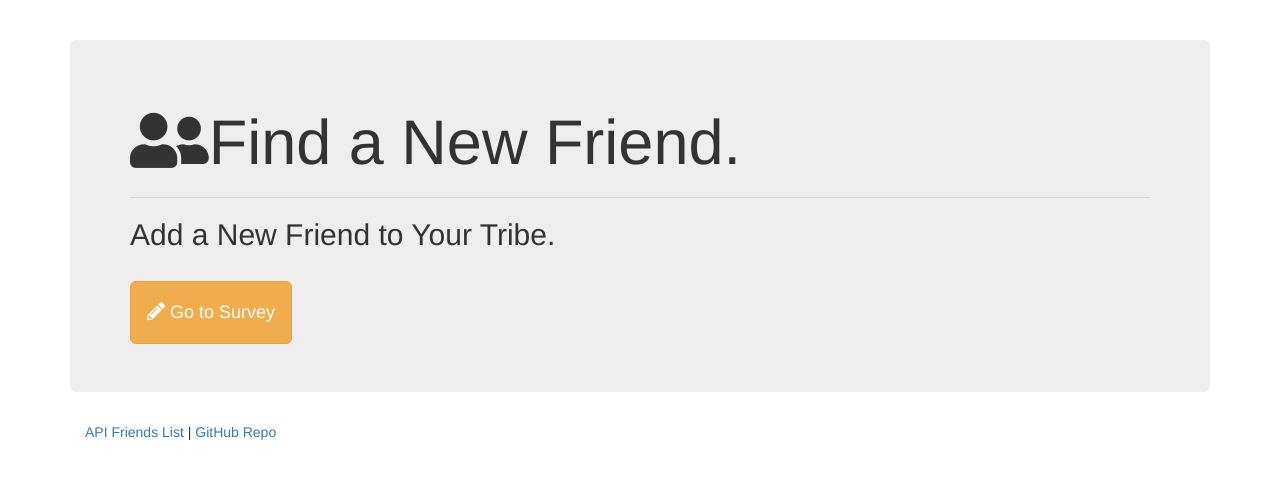
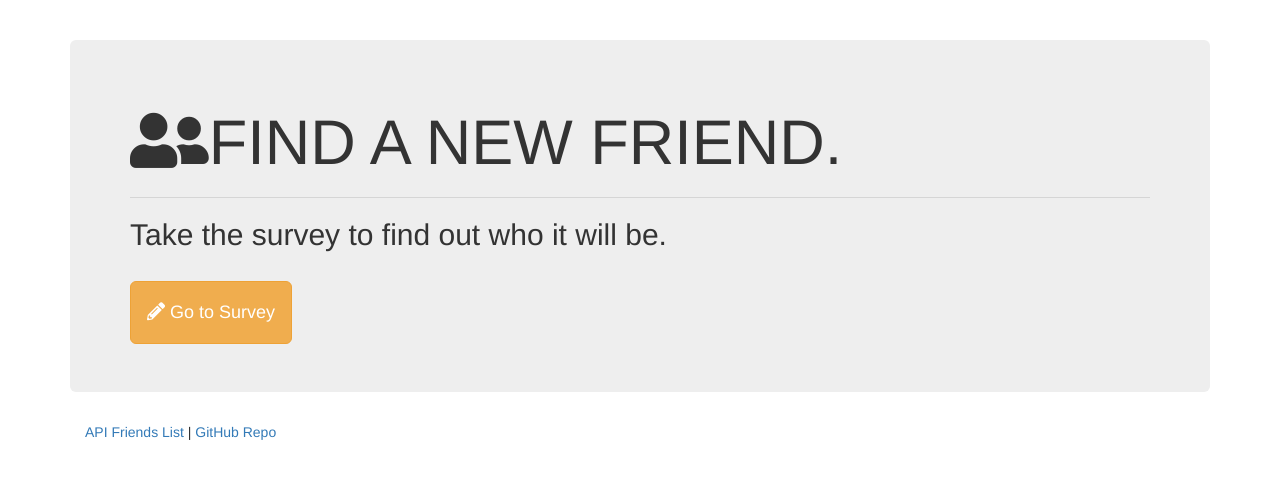
Before and after one commit to maidiep/friendfinder, a website: page app/public/home.html in a window 1280 px wide. Drawn offline with nearby package versions, Linux system fonts and the light colour scheme.

Commit message:
edited h1 and h2 on home.html

```diff
--- a/app/public/home.html
+++ b/app/public/home.html
@@ -22,9 +22,9 @@
   <div class="container">
 
     <div class="jumbotron">
-      <h1><i class="fas fa-user-friends" aria-hidden="true"></i>Find a New Friend.</h1>
+      <h1><i class="fas fa-user-friends" aria-hidden="true"></i>FIND A NEW FRIEND.</h1>
       <hr>
-      <h2>Add a New Friend to Your Tribe.</h2>
+      <h2>Take the survey to find out who it will be.</h2>
       <br>
 
       <div>
```
